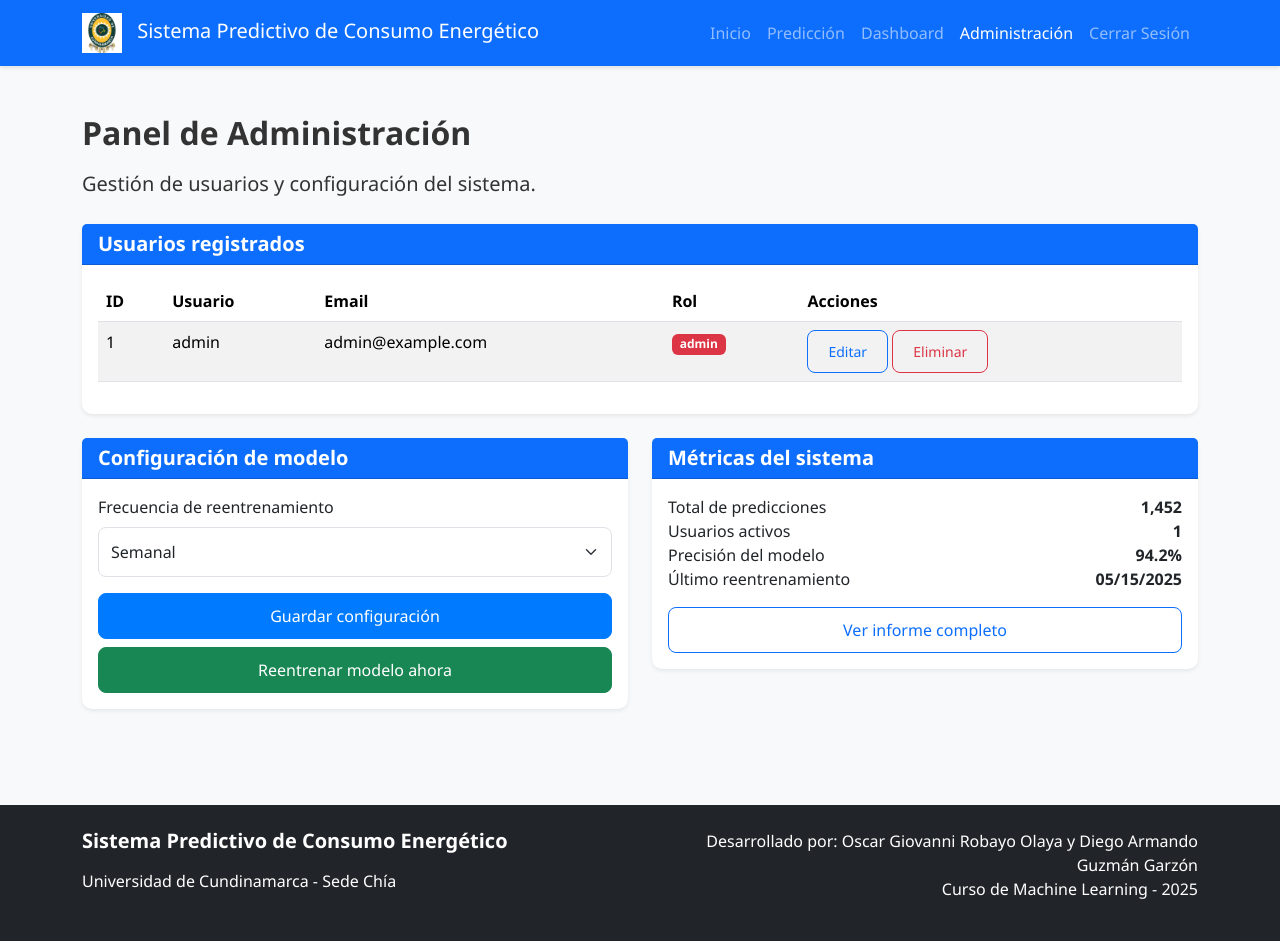
After one commit to DiegoArmando2024/equipo-sostenible-energy-prediction, a Flask app: page /admin in a window 1280 px wide. The commit adds this page. Run offline with Flask 3, Linux system fonts and the light colour scheme; a user stored in the database is signed in; data comes from the database, SQL or seed files in the repository.

Commit message:
Add HTML templates for admin, login, and registration pages with Bootstrap styling

```diff
--- a/app.py
+++ b/app.py
@@ -1,10 +1,13 @@
-from flask import Flask, render_template, request, jsonify
+from flask import Flask, render_template, request, jsonify, redirect, url_for, flash
+from flask_login import LoginManager, login_user, logout_user, login_required, current_user
 import os
 import pandas as pd
 import numpy as np
 import logging
 from energia_app.models import Energy_Model, preprocess_data
 from energia_app.utils import generate_synthetic_data, generate_future_scenarios
+from energia_app.models.user import db, User
+from energia_app.forms import LoginForm, RegistrationForm
 
 # Configurar logging
 logging.basicConfig(
@@ -16,6 +19,23 @@ logger = logging.getLogger(__name__)
 app = Flask(__name__,
             template_folder='energia_app/templates',
             static_folder='energia_app/static')
+
+# Configuración de la aplicación
+app.config['SECRET_KEY'] = os.environ.get('SECRET_KEY', 'clave-secreta-predeterminada')
+app.config['SQLALCHEMY_DATABASE_URI'] = os.environ.get('DATABASE_URL', 'sqlite:///energia_app.db')
+app.config['SQLALCHEMY_TRACK_MODIFICATIONS'] = False
+
+# Inicializar extensiones
+db.init_app(app)
+login_manager = LoginManager()
+login_manager.init_app(app)
+login_manager.login_view = 'login'
+login_manager.login_message = 'Por favor inicia sesión para acceder a esta página.'
+
+@login_manager.user_loader
+def load_user(user_id):
+    return User.query.get(int(user_id))
+
 
 # Asegurar que el modelo está entrenado
 def ensure_model_trained():
@@ -67,6 +87,58 @@ def generate_recommendations(area, ocupacion, dia_semana, hora_dia, prediction):
     recommendations.append("Realizar mantenimiento preventivo de equipos eléctricos para asegurar su eficiencia.")
 
     return recommendations[:3]  # Limitamos a 3 recomendaciones
+
+# Crear tablas de la base de datos
+with app.app_context():
+    db.create_all()
+
+    # Crear usuario administrador si no existe
+    admin = User.query.filter_by(username='admin').first()
+    if admin is None:
+        admin = User(username='admin', email='admin@example.com', role='admin')
+        admin.set_password('adminpassword')
+        db.session.add(admin)
+        db.session.commit()
+        logger.info("Usuario administrador creado con éxito.")
+
+# Rutas de autenticación
+@app.route('/login', methods=['GET', 'POST'])
+def login():
+    if current_user.is_authenticated:
+        return redirect(url_for('index'))
+
+    form = LoginForm()
+    if form.validate_on_submit():
+        user = User.query.filter_by(username=form.username.data).first()
+        if user is None or not user.check_password(form.password.data):
+            flash('Usuario o contraseña inválidos')
+            return redirect(url_for('login'))
+
+        login_user(user, remember=form.remember_me.data)
+        return redirect(url_for('index'))
+
+    return render_template('login.html', form=form)
+
+@app.route('/logout')
+def logout():
+    logout_user()
+    return redirect(url_for('index'))
+
+@app.route('/register', methods=['GET', 'POST'])
+def register():
+    if current_user.is_authenticated:
+        return redirect(url_for('index'))
+
+    form = RegistrationForm()
+    if form.validate_on_submit():
+        user = User(username=form.username.data, email=form.email.data)
+        user.set_password(form.password.data)
+        db.session.add(user)
+        db.session.commit()
+        flash('¡Registro exitoso! Ahora puedes iniciar sesión.')
+        return redirect(url_for('login'))
+
+    return render_template('register.html', form=form)
 
 @app.route('/')
 def index():
@@ -186,5 +258,16 @@ def get_data():
         logger.error(f"Error al generar datos para dashboard: {str(e)}")
         return jsonify({'error': str(e)}), 500
 
+# Rutas de administración
+@app.route('/admin')
+@login_required
+def admin_panel():
+    if current_user.role != 'admin':
+        flash('No tienes permisos para acceder a esta página.')
+        return redirect(url_for('index'))
+
+    users = User.query.all()
+    return render_template('admin.html', users=users)
+
 if __name__ == '__main__':
     app.run(debug=True)
--- /dev/null
+++ b/energia_app/templates/admin.html
@@ -0,0 +1,176 @@
+<!DOCTYPE html>
+<html lang="es">
+<head>
+    <meta charset="UTF-8">
+    <meta name="viewport" content="width=device-width, initial-scale=1.0">
+    <title>Panel de Administración - UDEC</title>
+    <!-- Bootstrap CSS -->
+    <link href="https://cdn.jsdelivr.net/npm/bootstrap@5.3.0-alpha1/dist/css/bootstrap.min.css" rel="stylesheet">
+    <!-- Bootstrap Icons -->
+    <link rel="stylesheet" href="https://cdn.jsdelivr.net/npm/bootstrap-icons@1.8.1/font/bootstrap-icons.css">
+    <!-- Estilos personalizados -->
+    <link rel="stylesheet" href="{{ url_for('static', filename='css/style.css') }}">
+</head>
+<body>
+    <nav class="navbar navbar-expand-lg navbar-dark bg-primary">
+        <div class="container">
+            <a class="navbar-brand" href="/">
+                <img src="{{ url_for('static', filename='img/UdeC.jpg') }}" height="40" alt="UDEC">
+                Sistema Predictivo de Consumo Energético
+            </a>
+            <button class="navbar-toggler" type="button" data-bs-toggle="collapse" data-bs-target="#navbarNav">
+                <span class="navbar-toggler-icon"></span>
+            </button>
+            <div class="collapse navbar-collapse" id="navbarNav">
+                <ul class="navbar-nav ms-auto">
+                    <li class="nav-item">
+                        <a class="nav-link" href="/">Inicio</a>
+                    </li>
+                    <li class="nav-item">
+                        <a class="nav-link" href="/predict">Predicción</a>
+                    </li>
+                    <li class="nav-item">
+                        <a class="nav-link" href="/dashboard">Dashboard</a>
+                    </li>
+                    <li class="nav-item">
+                        <a class="nav-link active" href="/admin">Administración</a>
+                    </li>
+                    <li class="nav-item">
+                        <a class="nav-link" href="{{ url_for('logout') }}">Cerrar Sesión</a>
+                    </li>
+                </ul>
+            </div>
+        </div>
+    </nav>
+
+    <div class="container py-5">
+        <h2>Panel de Administración</h2>
+        <p class="lead">Gestión de usuarios y configuración del sistema.</p>
+
+        {% with messages = get_flashed_messages() %}
+        {% if messages %}
+        <div class="alert alert-warning">
+            {% for message in messages %}
+            {{ message }}
+            {% endfor %}
+        </div>
+        {% endif %}
+        {% endwith %}
+
+        <div class="card shadow-sm mt-4">
+            <div class="card-header bg-primary text-white">
+                <h5 class="mb-0">Usuarios registrados</h5>
+            </div>
+            <div class="card-body">
+                <div class="table-responsive">
+                    <table class="table table-striped">
+                        <thead>
+                            <tr>
+                                <th>ID</th>
+                                <th>Usuario</th>
+                                <th>Email</th>
+                                <th>Rol</th>
+                                <th>Acciones</th>
+                            </tr>
+                        </thead>
+                        <tbody>
+                            {% for user in users %}
+                            <tr>
+                                <td>{{ user.id }}</td>
+                                <td>{{ user.username }}</td>
+                                <td>{{ user.email }}</td>
+                                <td>
+                                    <span class="badge {% if user.role == 'admin' %}bg-danger{% else %}bg-primary{% endif %}">
+                                        {{ user.role }}
+                                    </span>
+                                </td>
+                                <td>
+                                    <button class="btn btn-sm btn-outline-primary">Editar</button>
+                                    <button class="btn btn-sm btn-outline-danger">Eliminar</button>
+                                </td>
+                            </tr>
+                            {% endfor %}
+                        </tbody>
+                    </table>
+                </div>
+            </div>
+        </div>
+
+        <div class="row mt-4">
+            <div class="col-md-6">
+                <div class="card shadow-sm">
+                    <div class="card-header bg-primary text-white">
+                        <h5 class="mb-0">Configuración de modelo</h5>
+                    </div>
+                    <div class="card-body">
+                        <form method="POST" action="#">
+                            <div class="mb-3">
+                                <label for="retraining" class="form-label">Frecuencia de reentrenamiento</label>
+                                <select class="form-select" id="retraining">
+                                    <option value="daily">Diario</option>
+                                    <option value="weekly" selected>Semanal</option>
+                                    <option value="monthly">Mensual</option>
+                                </select>
+                            </div>
+                            <div class="d-grid gap-2">
+                                <button type="submit" class="btn btn-primary">Guardar configuración</button>
+                                <button type="button" class="btn btn-success">Reentrenar modelo ahora</button>
+                            </div>
+                        </form>
+                    </div>
+                </div>
+            </div>
+            <div class="col-md-6">
+                <div class="card shadow-sm">
+                    <div class="card-header bg-primary text-white">
+                        <h5 class="mb-0">Métricas del sistema</h5>
+                    </div>
+                    <div class="card-body">
+                        <div class="mb-3">
+                            <div class="d-flex justify-content-between">
+                                <div>Total de predicciones</div>
+                                <div><strong>1,452</strong></div>
+                            </div>
+                            <div class="d-flex justify-content-between">
+                                <div>Usuarios activos</div>
+                                <div><strong>{{ users|length }}</strong></div>
+                            </div>
+                            <div class="d-flex justify-content-between">
+                                <div>Precisión del modelo</div>
+                                <div><strong>94.2%</strong></div>
+                            </div>
+                            <div class="d-flex justify-content-between">
+                                <div>Último reentrenamiento</div>
+                                <div><strong>05/15/2025</strong></div>
+                            </div>
+                        </div>
+                        <div class="d-grid">
+                            <button class="btn btn-outline-primary">Ver informe completo</button>
+                        </div>
+                    </div>
+                </div>
+            </div>
+        </div>
+    </div>
+
+    <footer class="bg-dark text-white py-4 mt-5">
+        <div class="container">
+            <div class="row">
+                <div class="col-md-6">
+                    <h5>Sistema Predictivo de Consumo Energético</h5>
+                    <p>Universidad de Cundinamarca - Sede Chía</p>
+                </div>
+                <div class="col-md-6 text-md-end">
+                    <p>
+                        Desarrollado por: Oscar Giovanni Robayo Olaya y Diego Armando Guzmán Garzón <br>
+                        Curso de Machine Learning - 2025
+                    </p>
+                </div>
+            </div>
+        </div>
+    </footer>
+
+    <!-- Bootstrap JS -->
+    <script src="https://cdn.jsdelivr.net/npm/bootstrap@5.3.0-alpha1/dist/js/bootstrap.bundle.min.js"></script>
+</body>
+</html>
```
Also changed, not shown: deployment.md (+19 -0 lines), energia_app/forms.py (added, +28 -0 lines), energia_app/models/user.py (added, +23 -0 lines), energia_app/templates/dashboard.html (+19 -2 lines), energia_app/templates/index.html (+19 -2 lines), energia_app/templates/login.html (added, +114 -0 lines), energia_app/templates/prediction.html (+19 -2 lines), energia_app/templates/register.html (added, +126 -0 lines), requirements.txt (+7 -2 lines), energia_app/static/img/escudo_udec.png (added), 1 other file.
